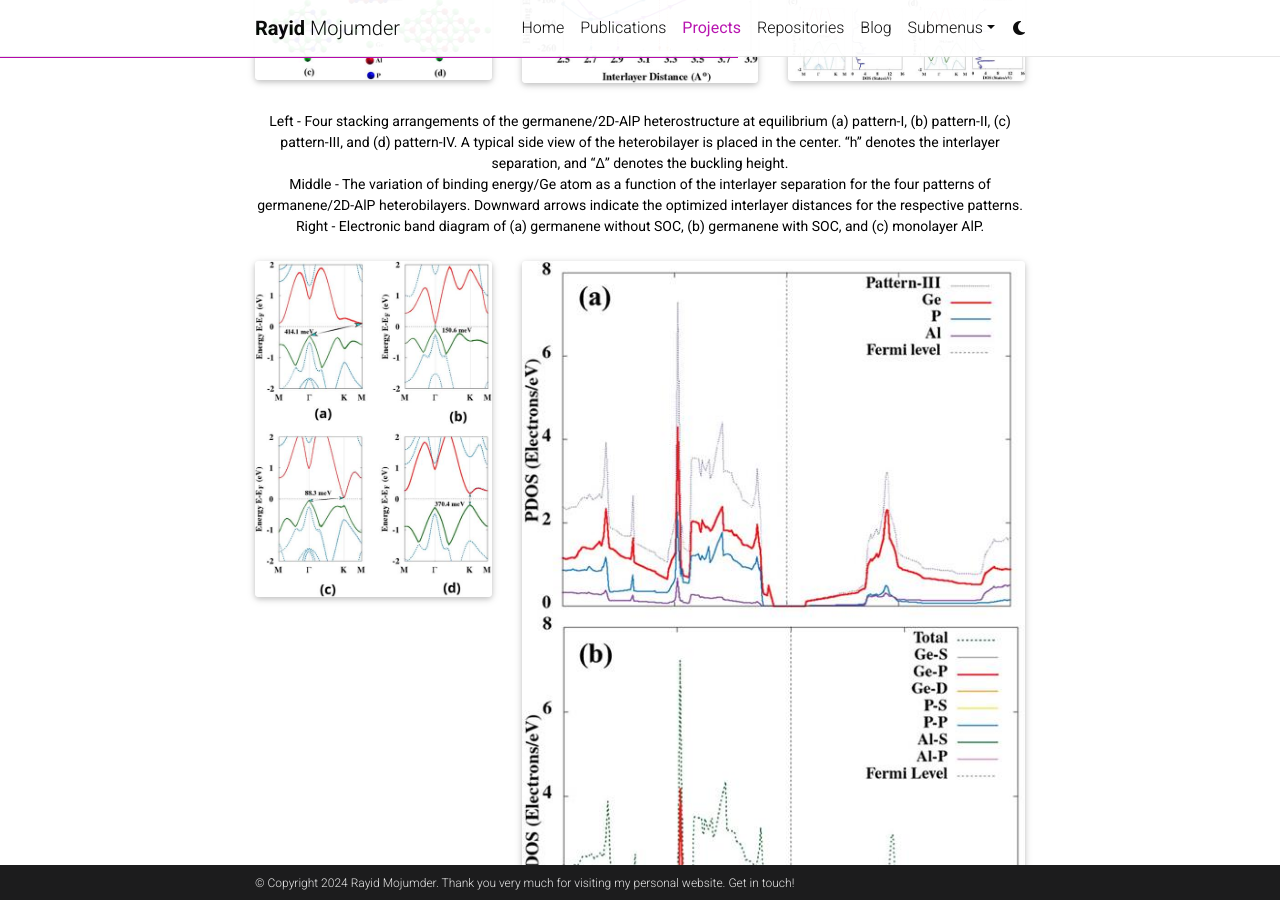
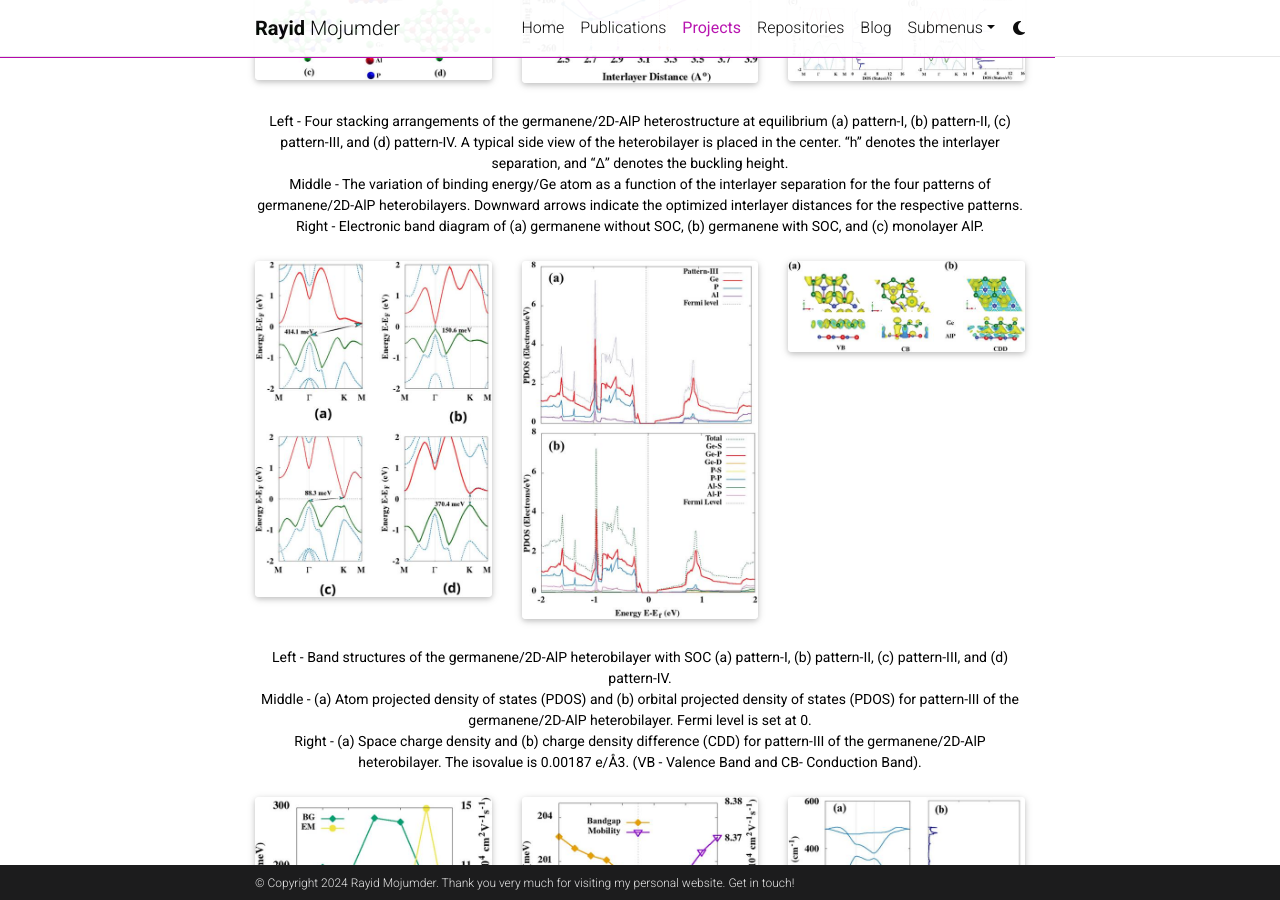
Before and after one commit to rayid-mojumder/rayid-mojumder.github.io, a Jekyll site: the page built from _projects/1_project.md, in a window 1280 px wide and 900 px high, scrolled down 2474 px. Built offline with Jekyll 4.4.1, drawn with Linux system fonts in a browser that asks for light colours; full-size pictures stand in for the smaller copies a plugin makes; comment, search, counter and statistics services are not loaded; a style sheet for code colours, icons or effects is not loaded.

Commit message:
Update 1_project.md

```diff
--- a/_projects/1_project.md
+++ b/_projects/1_project.md
@@ -131,10 +131,10 @@
     <div class="col-sm mt-3 mt-md-0">
         {% include figure.html path="assets/img/DFT-project/fig-5.jpeg" title="example image" class="img-fluid rounded z-depth-1" %}
     </div>
-    <div class="col-sm-8 mt-3 mt-md-0">
+    <div class="col-sm mt-3 mt-md-0">
         {% include figure.html path="assets/img/DFT-project/fig-6.jpeg" title="example image" class="img-fluid rounded z-depth-1" %}
     </div>
-    <div class="col-sm-4 mt-3 mt-md-0">
+    <div class="col-sm mt-3 mt-md-0">
         {% include figure.html path="assets/img/DFT-project/fig-7.jpeg" title="example image" class="img-fluid rounded z-depth-1" %}
     </div>
 </div>
@@ -144,11 +144,11 @@
  Right - (a) Space charge density and (b) charge density difference (CDD) for pattern-III of the germanene/2D-AlP heterobilayer. The isovalue is 0.00187 e/Å3. (VB - Valence Band and CB- Conduction Band).</b>
 </div>
 
-<div class="row justify-content-sm-center">
-    <div class="col-sm-8 mt-3 mt-md-0">
+<div class="row">
+    <div class="col-sm mt-3 mt-md-0">
         {% include figure.html path="assets/img/DFT-project/fig-9.jpeg" title="example image" class="img-fluid rounded z-depth-1" %}
     </div>
-    <div class="col-sm-4 mt-3 mt-md-0">
+    <div class="col-sm mt-3 mt-md-0">
         {% include figure.html path="assets/img/DFT-project/fig-10.jpeg" title="example image" class="img-fluid rounded z-depth-1" %}
     </div>
     <div class="col-sm mt-3 mt-md-0">
```
